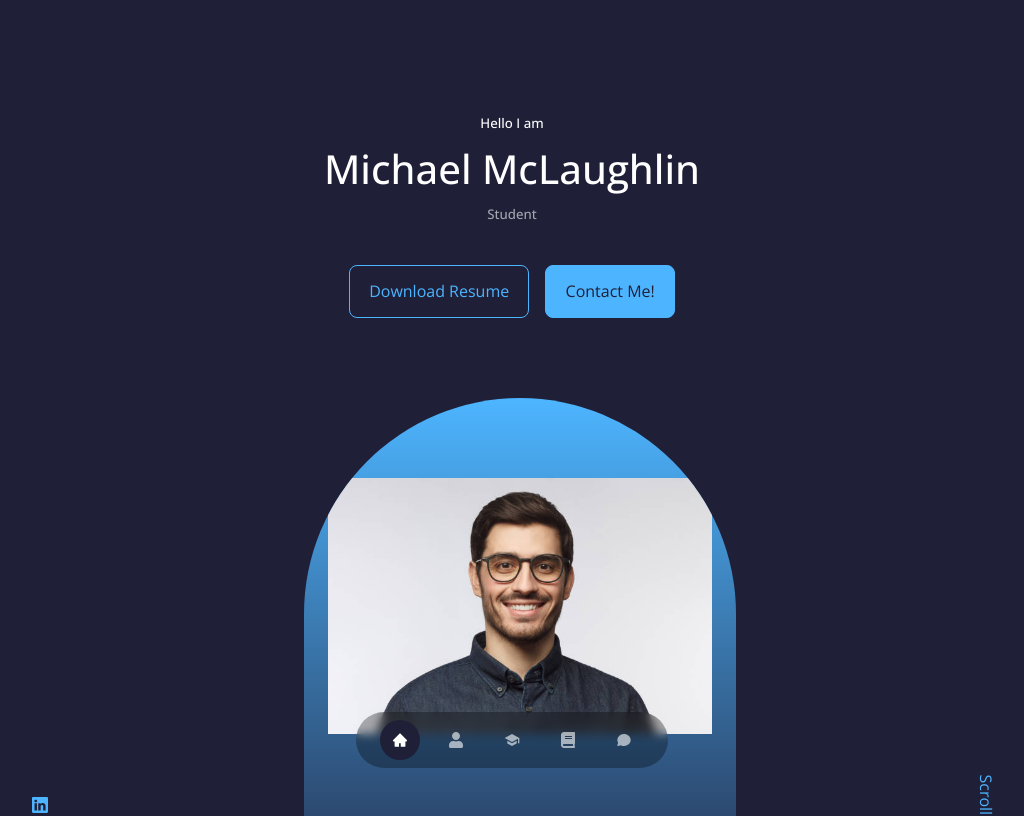
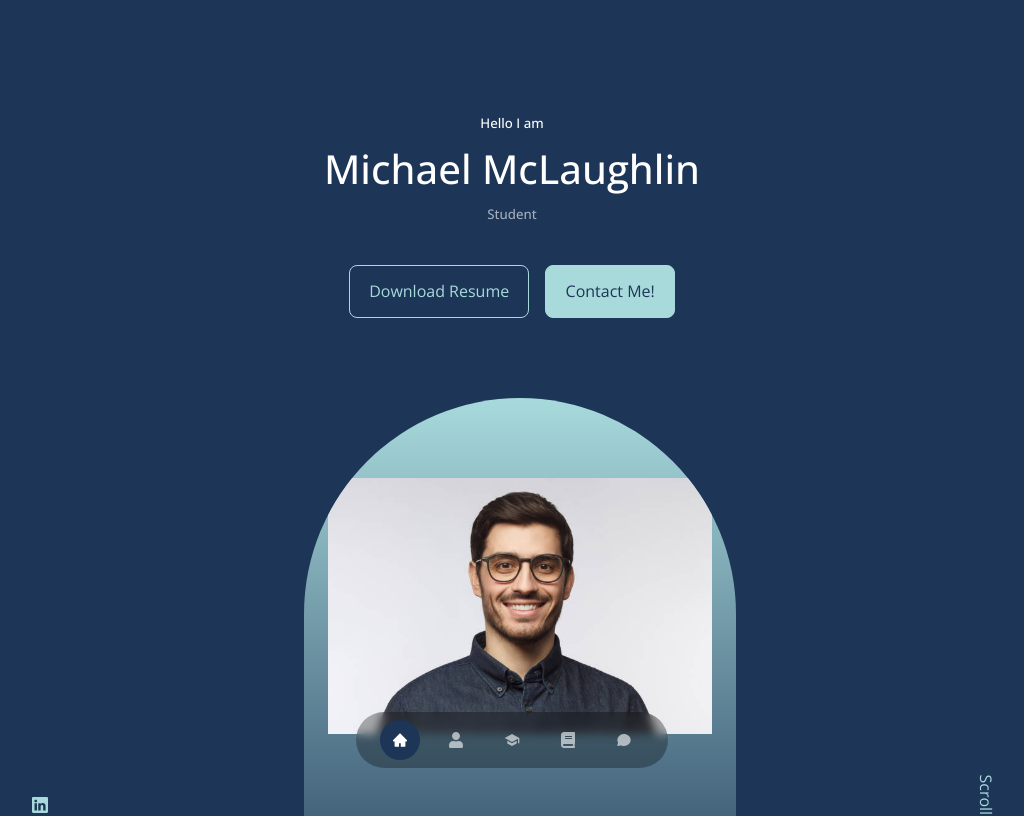
Before and after one commit to michaelmcl12/portfolio, a React (Create React App) app: page / in a window 1280 px wide. Shown: the top 816 px of the page, without its empty margins (128-1152 px from the left). Built offline with nearby package versions, Linux system fonts and the light colour scheme.

Commit message:
changed color theme

```diff
--- a/src/Components/Experience/Experience.jsx
+++ b/src/Components/Experience/Experience.jsx
@@ -6,16 +6,16 @@ import { createTheme, ThemeProvider } from '@mui/material/styles'
 const theme = createTheme({
   palette: {
     learning: {
-      main: '#ffbe0b',
+      main: '#ff595e',
     },
     intermediate: {
-      main: '#fb5607',
+      main: '#ffca3a',
     },
     proficient: {
-      main: '#ff006e',
+      main: '#1982c4',
     },
     expert: {
-      main: '#8338ec',
+      main: '#6a4c93',
     },
   },
 });
@@ -61,6 +61,12 @@ const Experience = () => {
                 {/* logo */}
                 <h4>Javascript - Intermediate</h4>
                 <LinearProgress color='intermediate' variant="determinate" value={50} />
+              </article>
+
+              <article className='exp_details'>
+                {/* logo */}
+                <h4>Swift - Learning</h4>
+                <LinearProgress color='learning' variant="determinate" value={25} />
               </article>
             </div>
           </div>
--- a/src/index.css
+++ b/src/index.css
@@ -14,10 +14,10 @@
 
 /* CSS variables */
 :root {
-    --bg-color: #1f1f38;
-    --bg-color-variant: #2c2c6c;
-    --primary-color: #4db5ff;
-    --primary-color-variant: rgba(77, 181, 255, 0.4);
+    --bg-color: #1d3557;
+    --bg-color-variant: #457b9d;
+    --primary-color: #a8dadc;
+    --primary-color-variant: #f1faee;
     --light-color: rgba(255, 255, 255, 0.6);
 
     --container-width-large: 75%;
```
